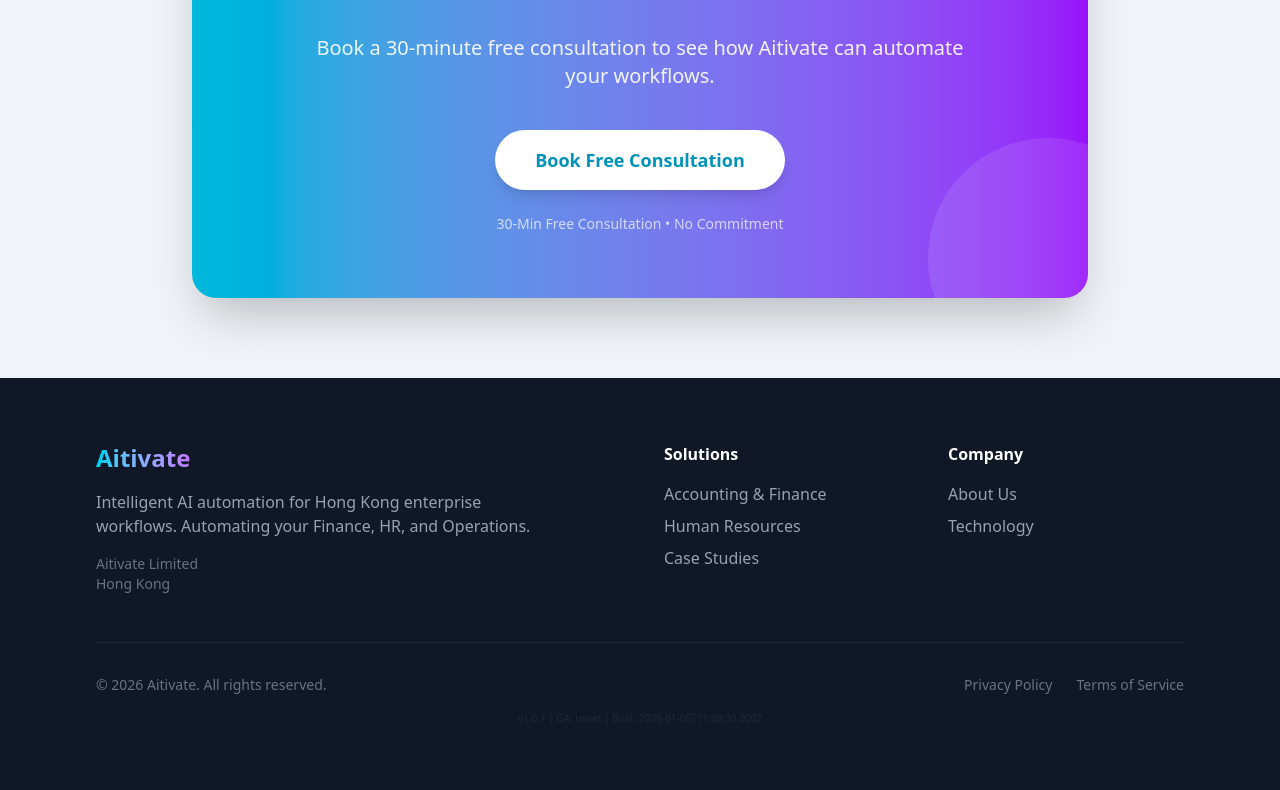
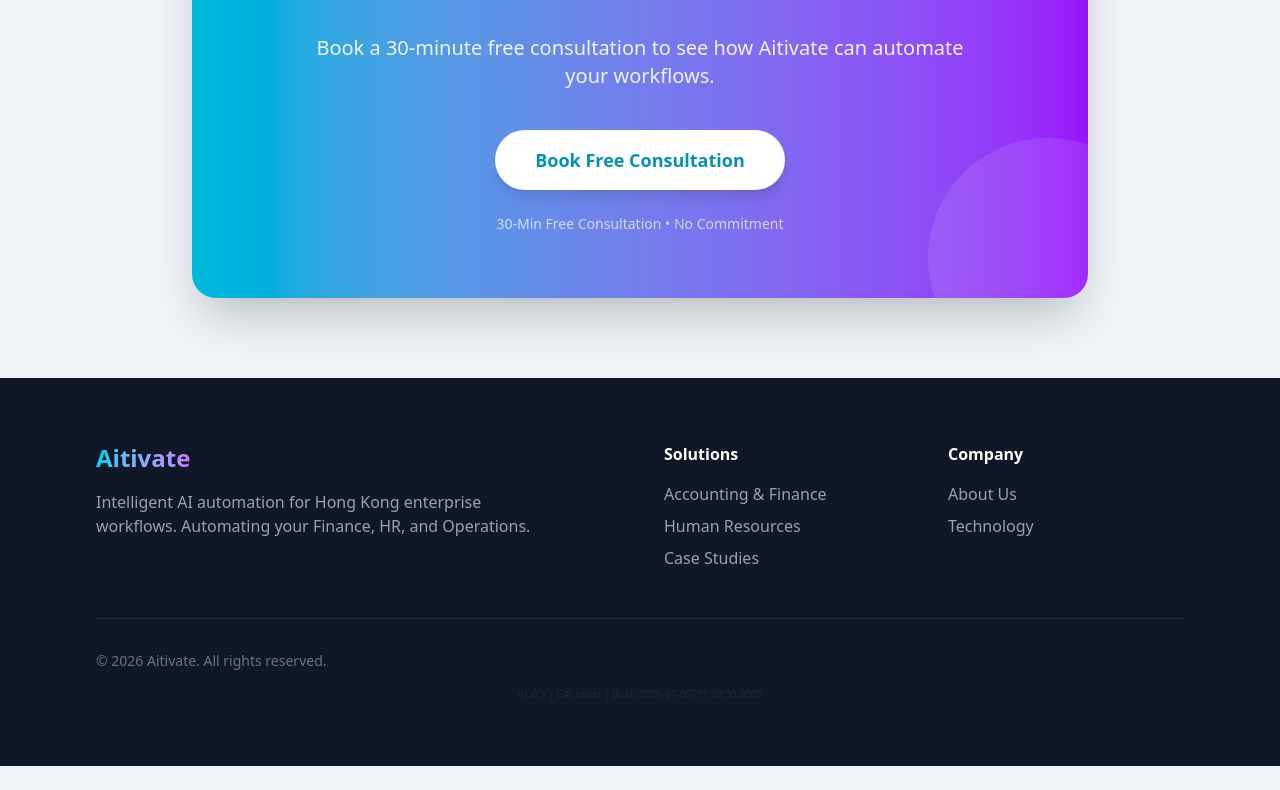
Before and after one commit to wlhong-allo/n8n-minisite, a Next.js app: page /en in a window 1280 px wide. Shown: the part 4194-4984 px from the top of the page. After the commit the page ends 4960 px from the top, so only its background shows below. Built offline with nearby package versions, Linux system fonts and the light colour scheme; no server answers.

Commit message:
refactor: comment out unused routes in sitemap and footer links for cleaner code

```diff
--- a/app/sitemap.ts
+++ b/app/sitemap.ts
@@ -96,12 +96,12 @@
       priority: 0.6,
     });
 
-    routes.push({
-      url: `${baseUrl}/${locale}/events`,
-      lastModified,
-      changeFrequency: 'weekly',
-      priority: 0.5,
-    });
+    // routes.push({
+    //   url: `${baseUrl}/${locale}/events`,
+    //   lastModified,
+    //   changeFrequency: 'weekly',
+    //   priority: 0.5,
+    // });
   });
 
   return routes;
--- a/components/Footer.tsx
+++ b/components/Footer.tsx
@@ -35,10 +35,6 @@
             </div>
             <p className="text-gray-400 mb-4 max-w-md">
               {t('tagline')}
-            </p>
-            <p className="text-gray-500 text-sm">
-              {t('company')}<br />
-              {t('address')}
             </p>
           </div>
 
@@ -94,14 +90,14 @@
           <p className="text-gray-500 text-sm">
             {t('copyright')}
           </p>
-          <div className="flex gap-6 text-sm">
+          {/* <div className="flex gap-6 text-sm">
             <Link href="#" className="text-gray-500 hover:text-gray-400 transition-colors">
               {t('links.privacy')}
             </Link>
             <Link href="#" className="text-gray-500 hover:text-gray-400 transition-colors">
               {t('links.terms')}
             </Link>
-          </div>
+          </div> */}
         </div>
 
         {/* Hidden Debug Info - click to copy */}
@@ -109,6 +105,7 @@
           onClick={handleCopyDebugInfo}
           className="mt-4 text-[10px] text-gray-800 hover:text-gray-600 cursor-pointer select-all text-center transition-colors"
           title="Click to copy debug info"
+          suppressHydrationWarning
         >
           {copied ? '✓ Copied!' : debugInfo}
         </div>
--- a/lib/version.ts
+++ b/lib/version.ts
@@ -1,5 +1,5 @@
 // App version - update this when deploying new versions
-export const APP_VERSION = '1.0.1';
+export const APP_VERSION = '1.0.3';
 
 // Build timestamp will be set at build time
 export const BUILD_TIME = process.env.NEXT_PUBLIC_BUILD_TIME || new Date().toISOString();
```
